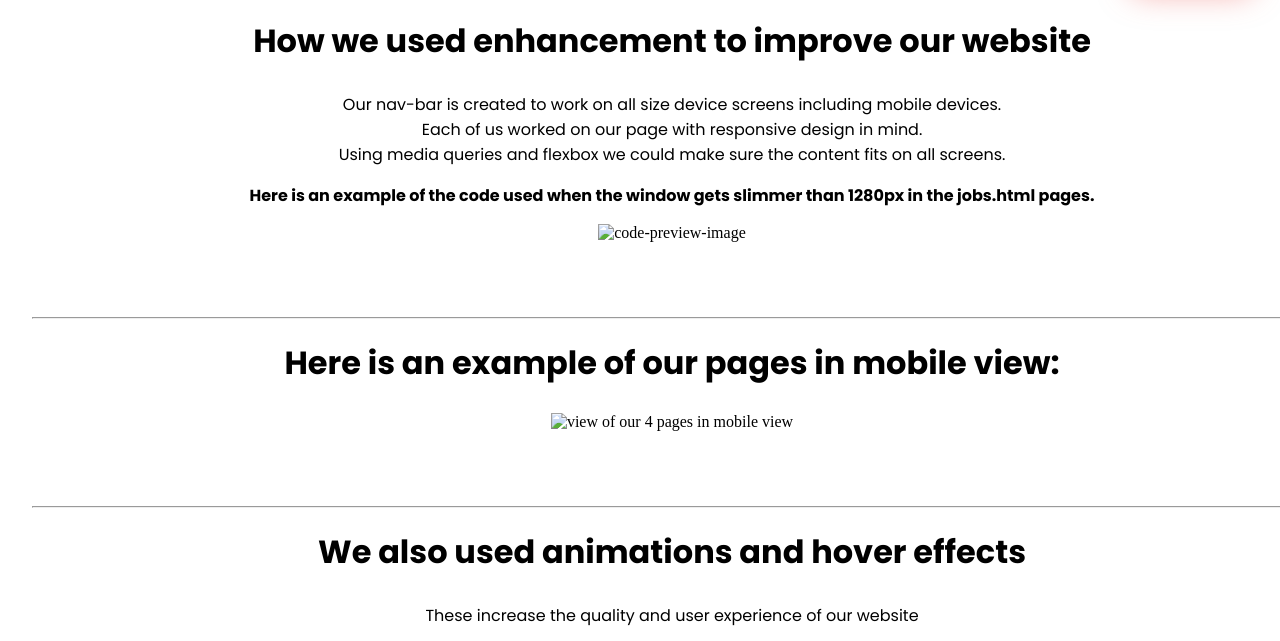
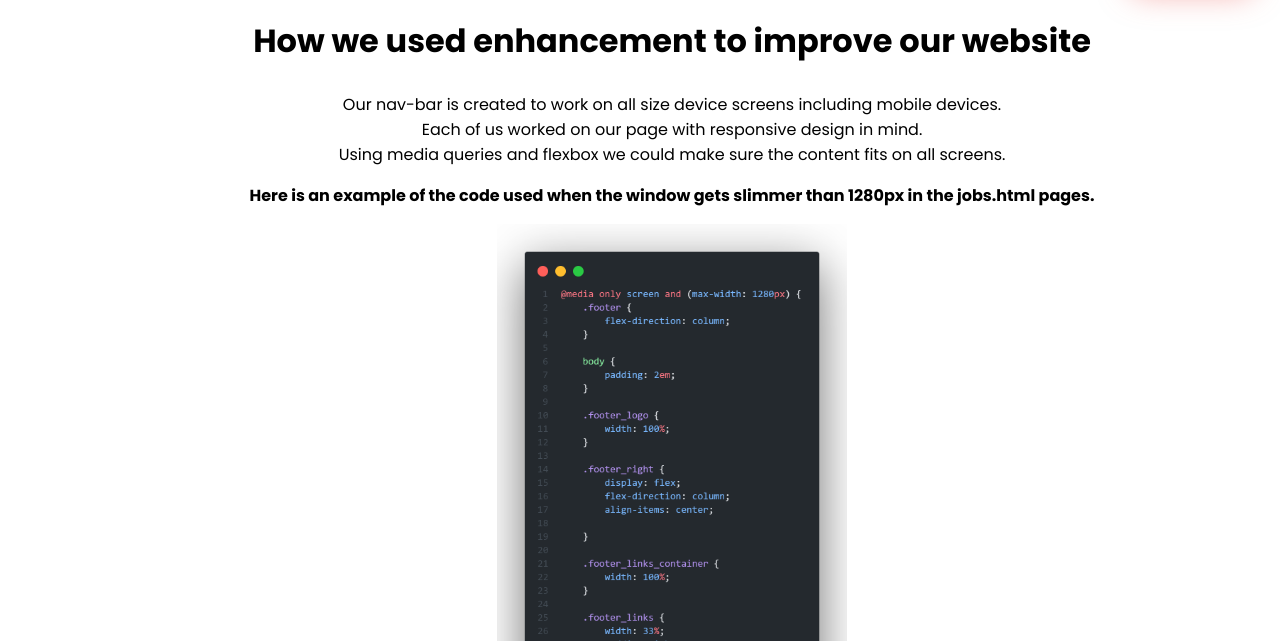
Before and after one commit to ceahs/groupwork2, a plain HTML site: page enhancement.html in a window 1280 px wide. Shown: the part 116-757 px from the top of the page. Drawn offline with Linux system fonts and the light colour scheme; the site is published under a folder, as on GitHub Pages, so addresses that start at the root find nothing.

Commit message:
Update enhancement.html

```diff
--- a/enhancement.html
+++ b/enhancement.html
@@ -44,10 +44,10 @@
         <p class="job-paragraph">Our nav-bar is created to work on all size device screens including mobile devices.<br>Each of us worked on our page with responsive design in mind.<br>
         Using media queries and flexbox we could make sure the content fits on all screens.</p>
         <strong><p class="job-paragraph">Here is an example of the code used when the window gets slimmer than 1280px in the jobs.html pages.</p></strong>
-        <img src="/images/codesnap.png" class="enhancement-img" alt="code-preview-image">
+        <img src="images/codesnap.png" class="enhancement-img" alt="code-preview-image">
         <hr>
         <h1 class="enc-h1">Here is an example of our pages in mobile view:</h1>
-        <img src="/images/mobile-view.png" alt="view of our 4 pages in mobile view" class="mobile-view-img">
+        <img src="images/mobile-view.png" alt="view of our 4 pages in mobile view" class="mobile-view-img">
         <hr>
         <h1 class="enc-h1">We also used animations and hover effects</h1>
         <p class="job-paragraph">These increase the quality and user experience of our website</p>
```
